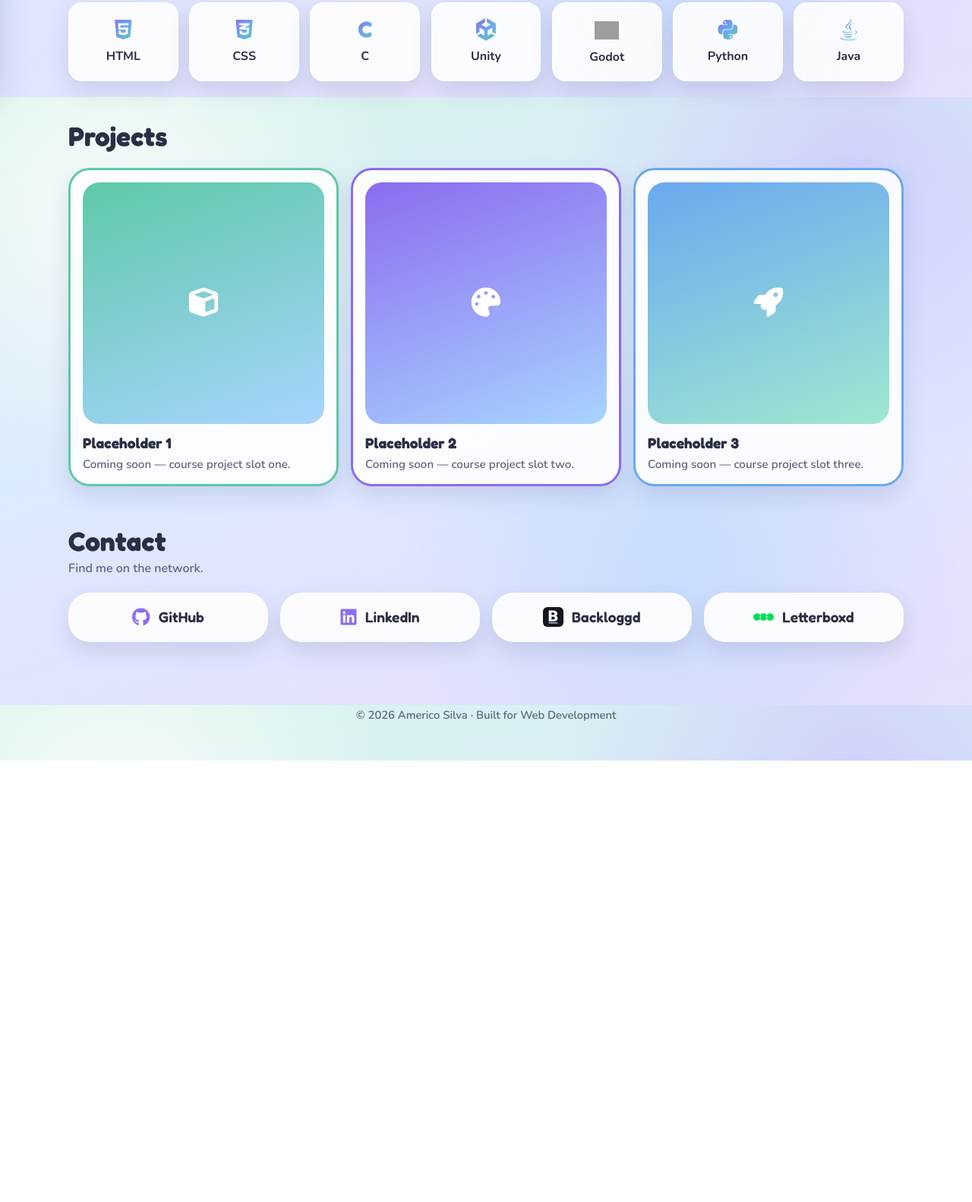
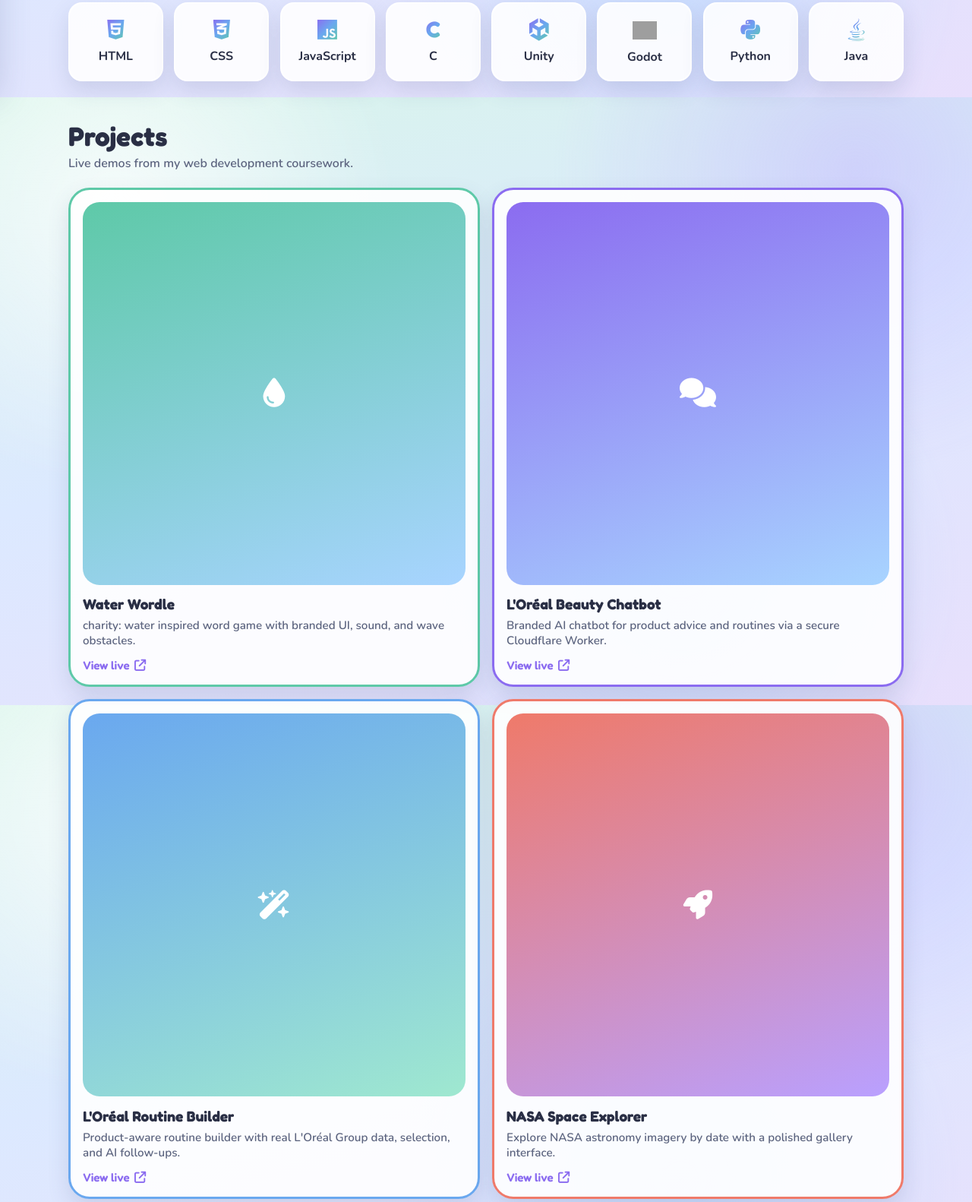
Before and after one commit to deejayprostack/portfolio-website, a plain HTML site: page index.html in a window 1280 px wide. Shown: the part 672-2254 px from the top of the page at 76% size. Before the commit the page ends 1673 px from the top, so only its background shows below. Drawn offline with nearby package versions, Linux system fonts and the light colour scheme; grey boxes are pictures that could not be loaded.

Commit message:
Add live links for four course projects on the portfolio.
Wire Water Wordle, L'Oréal chatbot, routine builder, and NASA gallery so the site meets the 3–5 project lab requirement.

Co-authored-by: Cursor <cursoragent@cursor.com>

```diff
--- a/index.html
+++ b/index.html
@@ -102,6 +102,10 @@
           <span>CSS</span>
         </li>
         <li class="skill-card">
+          <i class="fa-brands fa-js" aria-hidden="true"></i>
+          <span>JavaScript</span>
+        </li>
+        <li class="skill-card">
           <span class="skill-letter" aria-hidden="true">C</span>
           <span>C</span>
         </li>
@@ -124,33 +128,80 @@
       </ul>
     </section>
 
-    <!-- Projects -->
+    <!-- Projects — live GitHub Pages links (lab: link 3–5 projects) -->
     <section id="projects" class="section projects">
       <div class="section-heading">
         <h2>Projects</h2>
+        <p>Live demos from my web development coursework.</p>
       </div>
       <div class="project-row">
-        <article class="project-card accent-mint">
+        <a
+          class="project-card accent-mint"
+          href="https://deejayprostack.github.io/water-wordle/"
+          target="_blank"
+          rel="noopener noreferrer"
+        >
           <div class="project-art">
-            <i class="fa-solid fa-cube" aria-hidden="true"></i>
+            <i class="fa-solid fa-droplet" aria-hidden="true"></i>
           </div>
-          <h3>Placeholder 1</h3>
-          <p>Coming soon — course project slot one.</p>
-        </article>
-        <article class="project-card accent-purple">
+          <h3>Water Wordle</h3>
+          <p>
+            charity: water inspired word game with branded UI, sound, and wave
+            obstacles.
+          </p>
+          <span class="project-cta">View live <i class="fa-solid fa-arrow-up-right-from-square" aria-hidden="true"></i></span>
+        </a>
+
+        <a
+          class="project-card accent-purple"
+          href="https://deejayprostack.github.io/08-prj-loreal-chatbot/"
+          target="_blank"
+          rel="noopener noreferrer"
+        >
           <div class="project-art">
-            <i class="fa-solid fa-palette" aria-hidden="true"></i>
+            <i class="fa-solid fa-comments" aria-hidden="true"></i>
           </div>
-          <h3>Placeholder 2</h3>
-          <p>Coming soon — course project slot two.</p>
-        </article>
-        <article class="project-card accent-blue">
+          <h3>L'Oréal Beauty Chatbot</h3>
+          <p>
+            Branded AI chatbot for product advice and routines via a secure
+            Cloudflare Worker.
+          </p>
+          <span class="project-cta">View live <i class="fa-solid fa-arrow-up-right-from-square" aria-hidden="true"></i></span>
+        </a>
+
+        <a
+          class="project-card accent-blue"
+          href="https://deejayprostack.github.io/09-prj-loreal-routine-builder/"
+          target="_blank"
+          rel="noopener noreferrer"
+        >
+          <div class="project-art">
+            <i class="fa-solid fa-wand-magic-sparkles" aria-hidden="true"></i>
+          </div>
+          <h3>L'Oréal Routine Builder</h3>
+          <p>
+            Product-aware routine builder with real L'Oréal Group data,
+            selection, and AI follow-ups.
+          </p>
+          <span class="project-cta">View live <i class="fa-solid fa-arrow-up-right-from-square" aria-hidden="true"></i></span>
+        </a>
+
+        <a
+          class="project-card accent-coral"
+          href="https://deejayprostack.github.io/NASA-Gallery/"
+          target="_blank"
+          rel="noopener noreferrer"
+        >
           <div class="project-art">
             <i class="fa-solid fa-rocket" aria-hidden="true"></i>
           </div>
-          <h3>Placeholder 3</h3>
-          <p>Coming soon — course project slot three.</p>
-        </article>
+          <h3>NASA Space Explorer</h3>
+          <p>
+            Explore NASA astronomy imagery by date with a polished gallery
+            interface.
+          </p>
+          <span class="project-cta">View live <i class="fa-solid fa-arrow-up-right-from-square" aria-hidden="true"></i></span>
+        </a>
       </div>
     </section>
 
--- a/styles.css
+++ b/styles.css
@@ -443,21 +443,27 @@ main {
 
 .project-row {
   display: grid;
-  grid-template-columns: repeat(3, 1fr);
+  grid-template-columns: repeat(2, 1fr);
   gap: 1rem;
 }
 
 .project-card {
+  display: flex;
+  flex-direction: column;
   padding: 1rem;
   border-radius: var(--radius-lg);
   background: rgba(255, 255, 255, 0.9);
   box-shadow: var(--shadow);
   border: 3px solid transparent;
-  transition: transform 0.2s ease;
+  transition: transform 0.2s ease, box-shadow 0.2s ease;
+  color: inherit;
+  text-decoration: none;
 }
 
-.project-card:hover {
+.project-card:hover,
+.project-card:focus-visible {
   transform: translateY(-6px) scale(1.01);
+  outline: none;
 }
 
 .project-card.accent-mint {
@@ -470,6 +476,10 @@ main {
 
 .project-card.accent-blue {
   border-color: var(--blue-deep);
+}
+
+.project-card.accent-coral {
+  border-color: #ef7a6a;
 }
 
 .project-art {
@@ -494,6 +504,10 @@ main {
   background: linear-gradient(160deg, var(--blue-deep), var(--mint));
 }
 
+.accent-coral .project-art {
+  background: linear-gradient(160deg, #ef7a6a, var(--purple));
+}
+
 .project-card h3 {
   margin: 0 0 0.35rem;
   font-family: var(--font-display);
@@ -505,6 +519,23 @@ main {
   color: var(--muted);
   font-weight: 600;
   font-size: 0.95rem;
+  flex: 1;
+}
+
+.project-cta {
+  display: inline-flex;
+  align-items: center;
+  gap: 0.4rem;
+  margin-top: 0.85rem;
+  font-family: var(--font-display);
+  font-weight: 600;
+  font-size: 0.95rem;
+  color: var(--purple-deep);
+}
+
+.project-card:hover .project-cta,
+.project-card:focus-visible .project-cta {
+  color: var(--blue-deep);
 }
 
 /* ---------- Contact ---------- */
```
